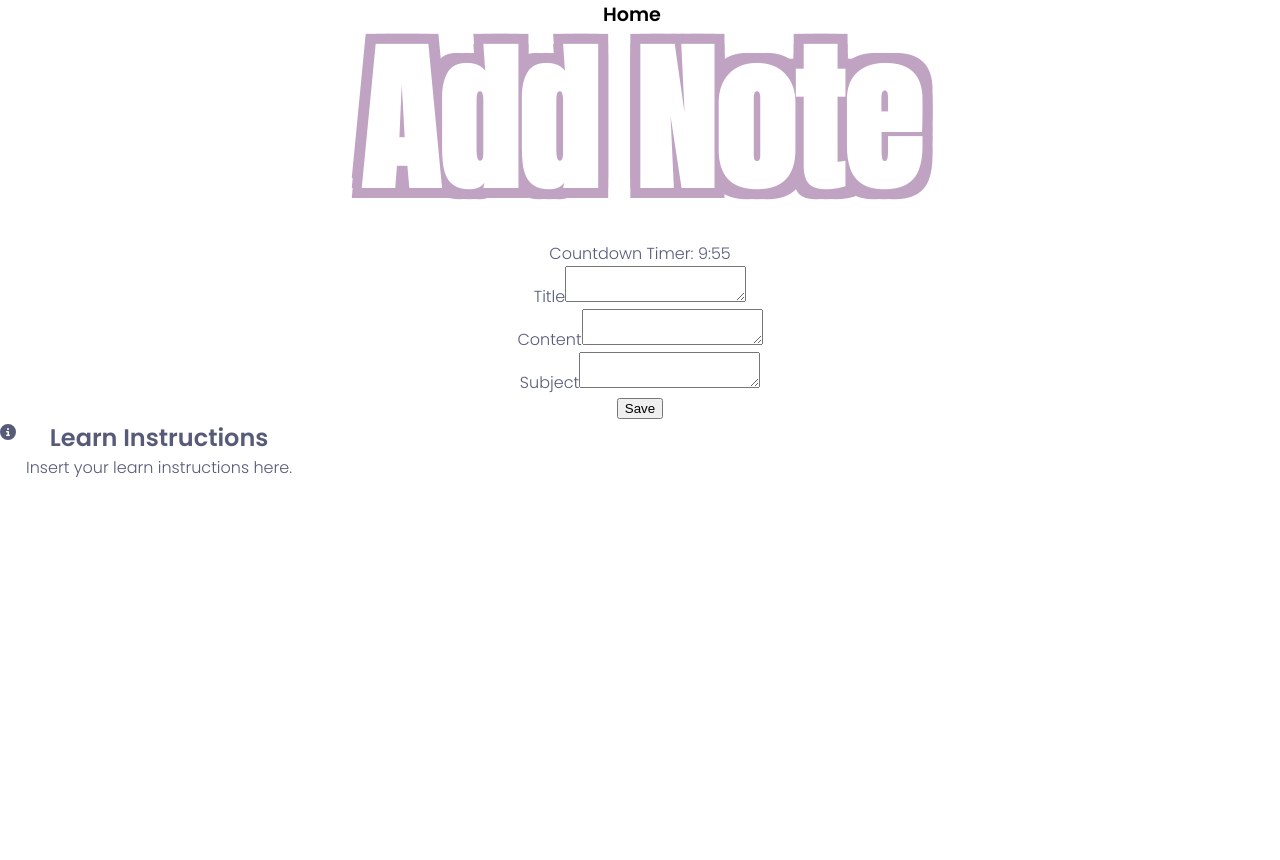
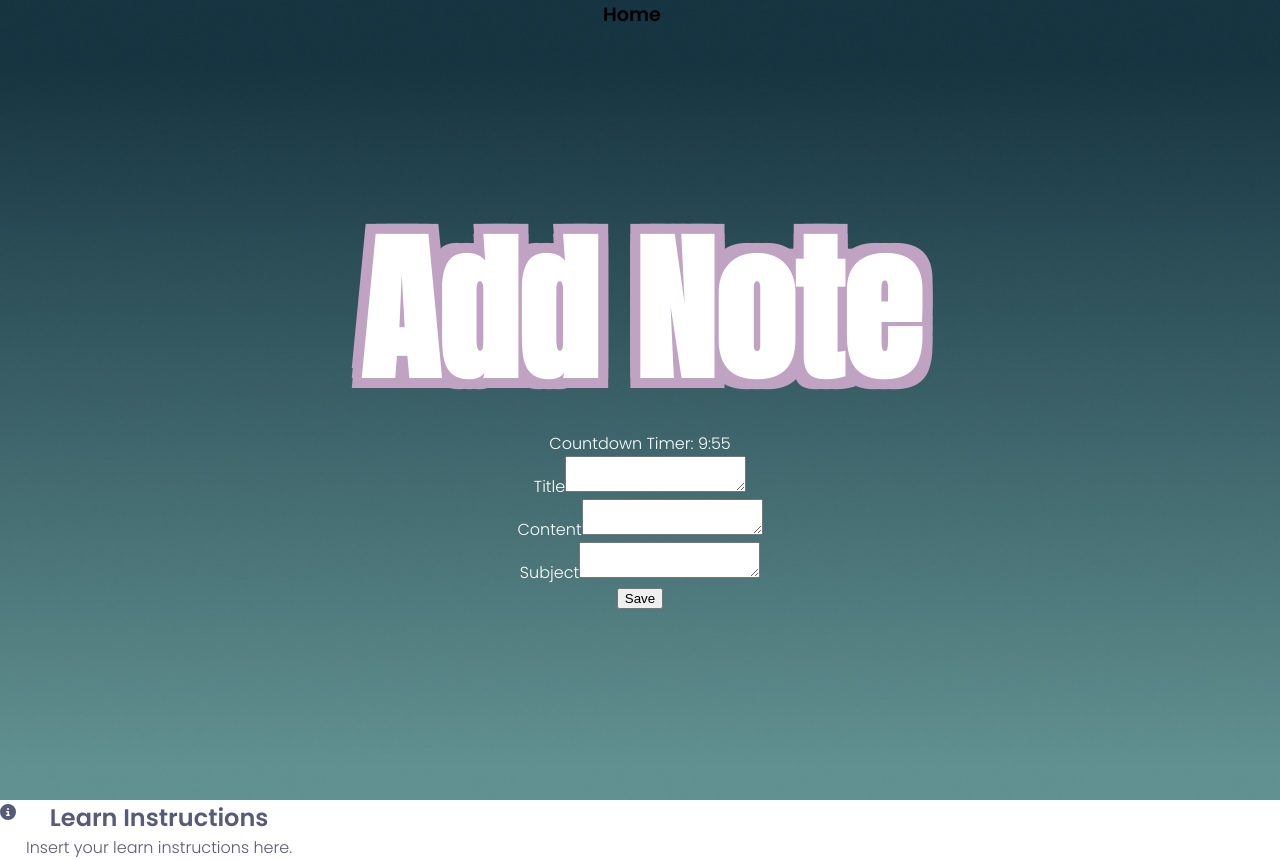
Before and after one commit to AleFin95/QuizWiz-Client, a React (Vite) app in the folder QuizWiz/: page /learn/addnotes in a window 1280 px wide. Before the commit the page ends 800 px from the top, so only its background shows below. Built offline with nearby package versions, Linux system fonts and the light colour scheme.

Commit message:
working on add note

```diff
--- a/QuizWiz/src/pages/AddNotesPage/index.jsx
+++ b/QuizWiz/src/pages/AddNotesPage/index.jsx
@@ -33,7 +33,7 @@ function AddNotesPage() {
 
   return (
     <>
-      <div>
+      <div className='addNotes'>
         <h1>Add Note</h1>
 
         <p>
```
